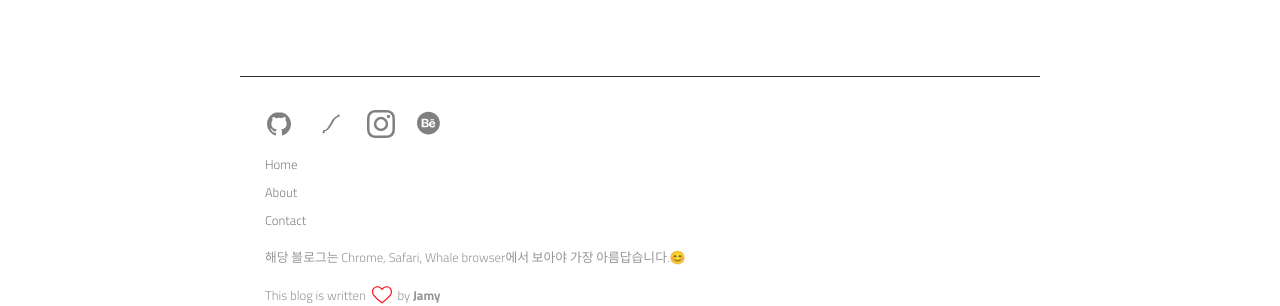
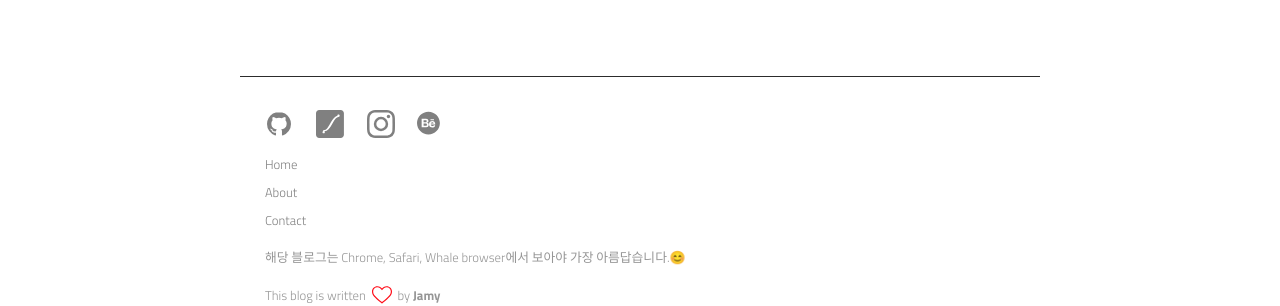
Before and after one commit to crazyjamy/crazyjamy.github.io, a Jekyll site: the page built from index.md, in a window 1280 px wide and 900 px high, scrolled down 2119 px. Shown: the part 215-521 px from the top of the window. Built offline with Jekyll 4.4.1, drawn with Linux system fonts in a browser that asks for light colours.

Commit message:
Update svg-icons.html

```diff
--- a/_includes/svg-icons.html
+++ b/_includes/svg-icons.html
@@ -41,8 +41,7 @@
     </path>
     </symbol>
         <symbol id="icon-lottie" viewBox="0 0 30 30">
-     <path d="M22.76,6.10928571 C22.7591334,5.58482921 23.0745059,5.11157216 23.5588752,4.91047081 C24.0432445,4.70936945 24.6010736,4.82008901 24.9719209,5.19093627 C25.3427681,5.56178352 25.4534877,6.1196126 25.2523863,6.6039819 C25.051285,7.0883512 24.5780279,7.40372378 24.0535714,7.40285714 C22.475,7.16857143 20.2492857,9.48428571 17.7714286,14.2157143 C14.6957143,20.0907143 11.8521429,22.8707143 8.91428571,22.6528571 C9.40065354,22.9615361 9.62465384,23.5543761 9.46393203,24.1075531 C9.30321023,24.6607302 8.79640951,25.0412409 8.22035714,25.0412409 C7.64430477,25.0412409 7.13750405,24.6607302 6.97678225,24.1075531 C6.81606045,23.5543761 7.04006075,22.9615361 7.52642857,22.6528571 C7.57928571,21.9385714 8.19928571,21.4028571 8.91214286,21.4557143 C10.5342857,21.5757143 12.7907143,19.1678571 15.2878571,14.3985714 C18.3814286,8.49 21.2585714,5.78428571 24.2385714,6.22571429 L22.76,6.10928571 Z"></path>
-        </path>
+    <path d="M26.4935714,0 C28.3796238,1.32868885e-15 29.9085714,1.52894758 29.9085714,3.415 L29.9085714,26.585 C29.9085714,28.4710524 28.3796238,30 26.4935714,30 L3.415,30 C1.52894758,30 1.71063648e-14,28.4710524 1.77635684e-14,26.585 L1.77635684e-14,3.415 C1.75325936e-14,1.52894758 1.52894758,1.23464063e-15 3.415,0 L26.4935714,0 Z M24.9719209,5.19093627 C24.6010736,4.82008901 24.0432445,4.70936945 23.5588752,4.91047081 C23.0745059,5.11157216 22.7591334,5.58482921 22.76,6.10928571 L22.76,6.10928571 L23.654,6.179 L23.4797586,6.18142864 C20.8303583,6.26601741 18.2413956,8.8675479 15.4850283,14.0257778 L15.2878571,14.3985714 C12.7907143,19.1678571 10.5342857,21.5757143 8.91214286,21.4557143 C8.19928571,21.4028571 7.57928571,21.9385714 7.52642857,22.6528571 C7.04006075,22.9615361 6.81606045,23.5543761 6.97678225,24.1075531 C7.13750405,24.6607302 7.64430477,25.0412409 8.22035714,25.0412409 C8.79640951,25.0412409 9.30321023,24.6607302 9.46393203,24.1075531 C9.62465384,23.5543761 9.40065354,22.9615361 8.91428571,22.6528571 C11.8521429,22.8707143 14.6957143,20.0907143 17.7714286,14.2157143 C20.2492857,9.48428571 22.475,7.16857143 24.0535714,7.40285714 C24.5780279,7.40372378 25.051285,7.0883512 25.2523863,6.6039819 C25.4534877,6.1196126 25.3427681,5.56178352 24.9719209,5.19093627 Z M24.2385714,6.22571429 L23.654,6.179 L23.6691073,6.17966656 C23.858565,6.18218392 24.0483587,6.19753799 24.2385714,6.22571429 Z" id="Rectangle-2" fill="#808080" fill-rule="nonzero"></path>
     </symbol>
 </defs>
 </svg>
```
